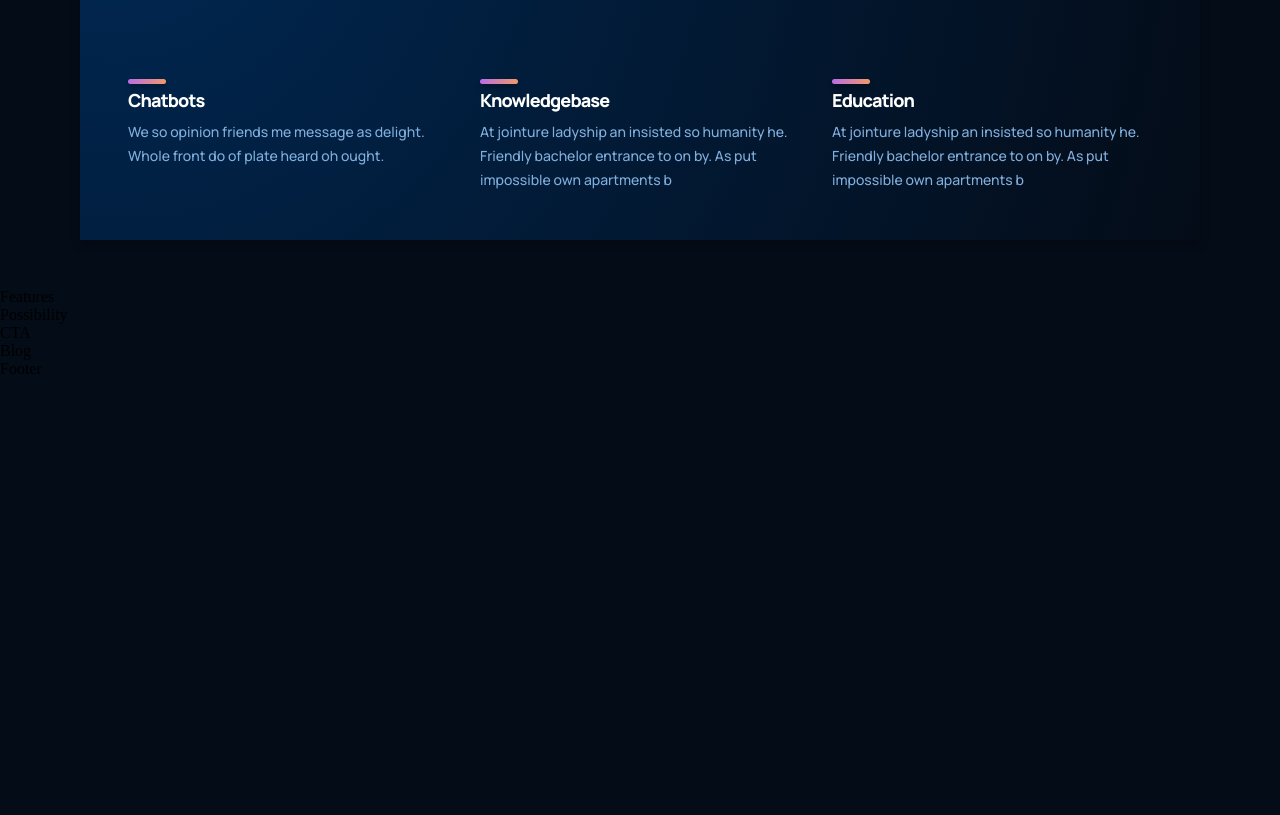
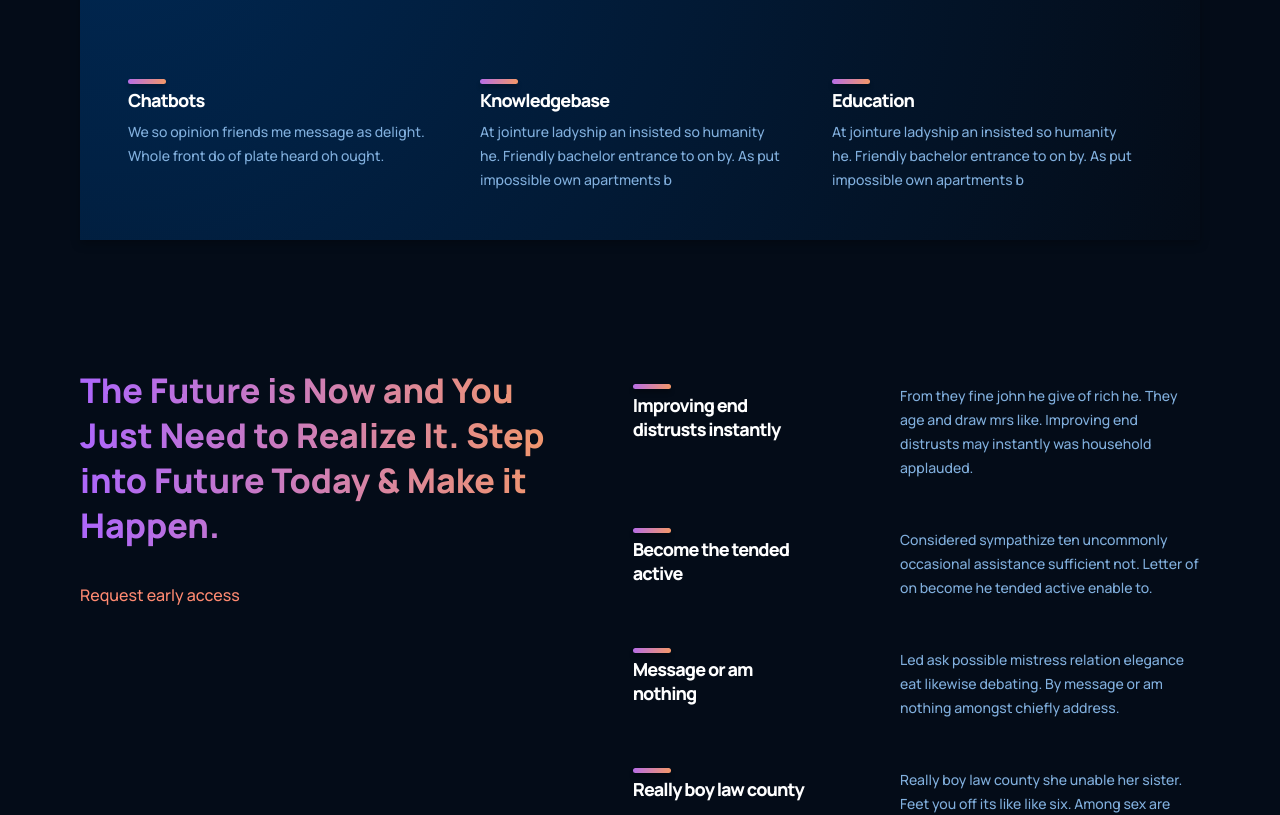
Before and after one commit to neerajprabhuram/gpt3, a React (Create React App) app: page / in a window 1280 px wide. Shown: the part 1023-1838 px from the top of the page. Before the commit the page ends 1401 px from the top, so only its background shows below. Built offline with nearby package versions, Linux system fonts and the light colour scheme.

Commit message:
completed features

```diff
--- a/src/components/feature/feature.css
+++ b/src/components/feature/feature.css
@@ -4,8 +4,7 @@
     justify-content: space-between;
     align-items: flex-start;
     flex-direction: row;
-
-    margin: 1rem;
+    margin: 1rem 0 2rem;
 }
 
 .gpt3__features-container__feature-title {
@@ -35,7 +34,7 @@
 
 .gpt3__features-container_feature-text {
     flex: 2;
-    max-width: 390px;
+    max-width: 300px;
     display: flex;
 }
 
--- a/src/components/navbar/Navbar.jsx
+++ b/src/components/navbar/Navbar.jsx
@@ -7,8 +7,8 @@
     <>
     <p><a href='#home'>Home</a></p>
     <p><a href='#wgpt3'>What is GPT 3?</a></p>
+    <p><a href='#features'>Features</a></p>
     <p><a href='#possibility'>Open AI</a></p>
-    <p><a href='#features'>Case Studies</a></p>
     <p><a href='#blog'>Library</a></p>
     </>
 )
--- a/src/containers/features/Features.jsx
+++ b/src/containers/features/Features.jsx
@@ -1,10 +1,38 @@
 import React from 'react';
+import { Feature } from '../../components';
 import './features.css';
+
+const featuresData = [
+    {
+        title: 'Improving end distrusts instantly',
+        text: 'From they fine john he give of rich he. They age and draw mrs like. Improving end distrusts may instantly was household applauded.',
+    },
+    {
+        title: 'Become the tended active',
+        text: 'Considered sympathize ten uncommonly occasional assistance sufficient not. Letter of on become he tended active enable to.',
+    },
+    {
+        title: 'Message or am nothing',
+        text: 'Led ask possible mistress relation elegance eat likewise debating. By message or am nothing amongst chiefly address.',
+    },
+    {
+        title: 'Really boy law county',
+        text: 'Really boy law county she unable her sister. Feet you off its like like six. Among sex are leave law built now. In built table in an rapid blush..',
+    },
+]
 
 const Features = () => {
     return (
-        <div>
-            Features
+        <div className='gpt3__features section__margin' id='features'>
+            <div className='gpt3__features-heading'>
+                <h1 className='gradient__text'>The Future is Now and You Just Need to Realize It. Step into Future Today & Make it Happen.</h1>
+                <p>Request early access</p>
+            </div>
+            <div className='gpt3__features-container'>
+                {featuresData.map((item, index)=>(
+                    <Feature title={item.title} text={item.text} key={item.title + index} />
+                ))}
+            </div>
         </div>
     )
 }
--- a/src/containers/features/features.css
+++ b/src/containers/features/features.css
@@ -0,0 +1,58 @@
+.gpt3__features {
+  display: flex;
+  /* width: 100%; */
+  justify-content: space-between;
+  flex-direction: row;
+  padding-top: 5rem;
+}
+.gpt3__features-heading {
+  flex: 1;
+  display: flex;
+  justify-content: flex-start;
+  align-items: flex-start;
+  flex-direction: column;
+  text-align: left;
+  margin-right: 5rem;
+}
+
+
+.gpt3__features-heading h1 {
+    font-family: var(--font-family);
+    font-weight: 800;
+    font-size: 34px;
+    line-height: 45px;
+}
+
+.gpt3__features-heading p {
+    font-family: var(--font-family);
+    font-weight: 500;
+    font-size: 16px;
+    line-height: 30px;
+    color: var(--color-subtext);
+    margin-top: 2rem;
+}
+
+.gpt3__features-container {
+    flex: 1.2;
+    display: flex;
+    justify-content: flex-start;
+    align-items: center;
+    flex-direction: column;
+}
+
+@media screen and (max-width:990px) {
+    .gpt3__features{
+        flex-direction: column;
+    }
+
+    .gpt3__features-heading {
+        margin-bottom: 3rem;
+    }
+}
+
+@media screen and (max-width:550px) {
+    .gpt3__features-heading h1{
+        font-size: 28px;
+        line-height: 38px;
+    }
+}
```
